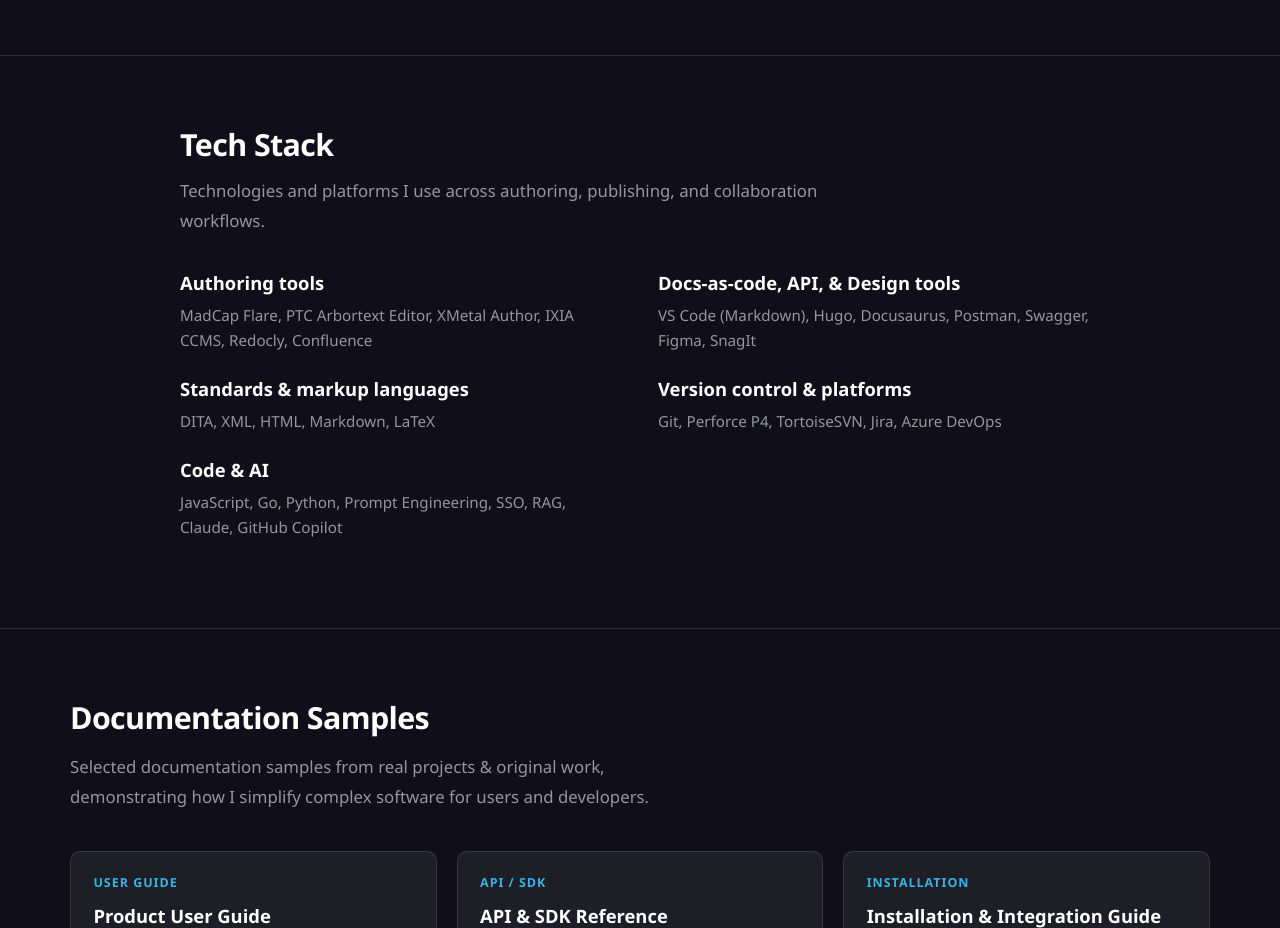
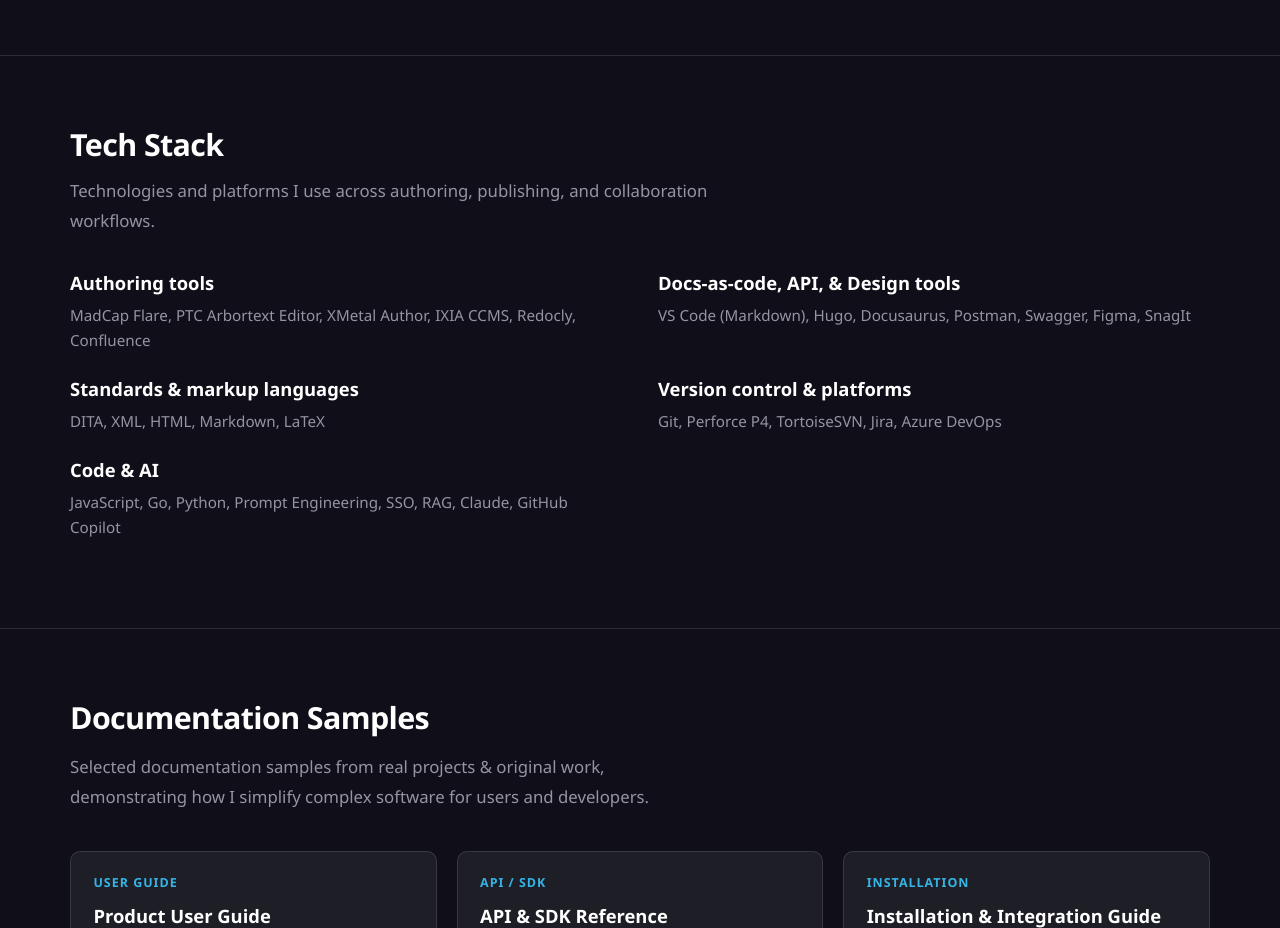
Before and after one commit to avisekdalal/my_portfolio, a React (Vite) app in the folder tech_writing_website/: page / in a window 1280 px wide. Shown: the part 1220-2148 px from the top of the page. Built offline with nearby package versions, Linux system fonts and the light colour scheme.

Commit message:
Adjusted width of hero sections

```diff
--- a/tech_writing_website/src/components/TechStack.module.css
+++ b/tech_writing_website/src/components/TechStack.module.css
@@ -6,7 +6,7 @@
 }
 
 .inner {
-  width: min(920px, 100%);
+  width: min(1140px, 100%);
   margin: 0 auto;
 }
 
```
